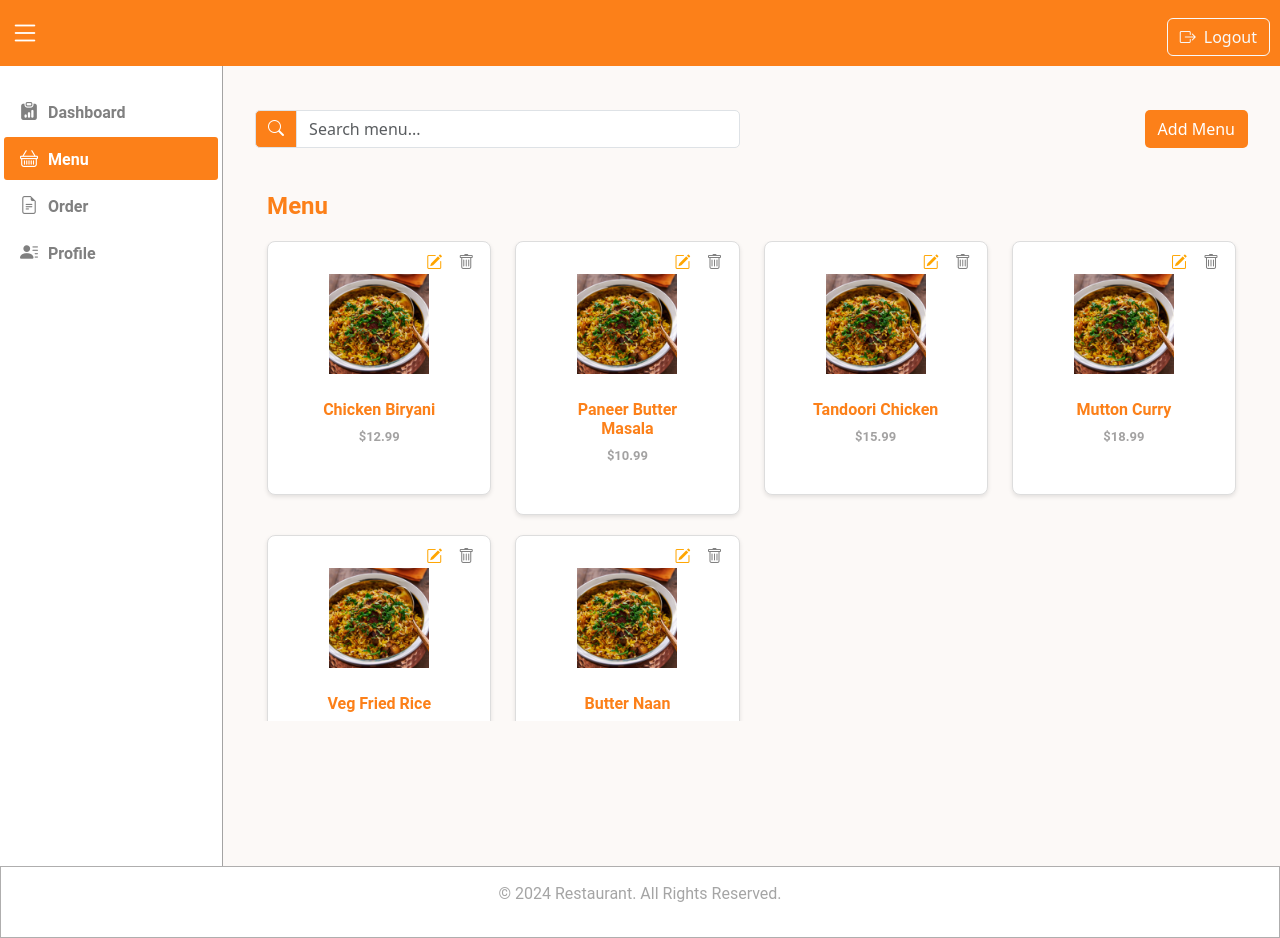
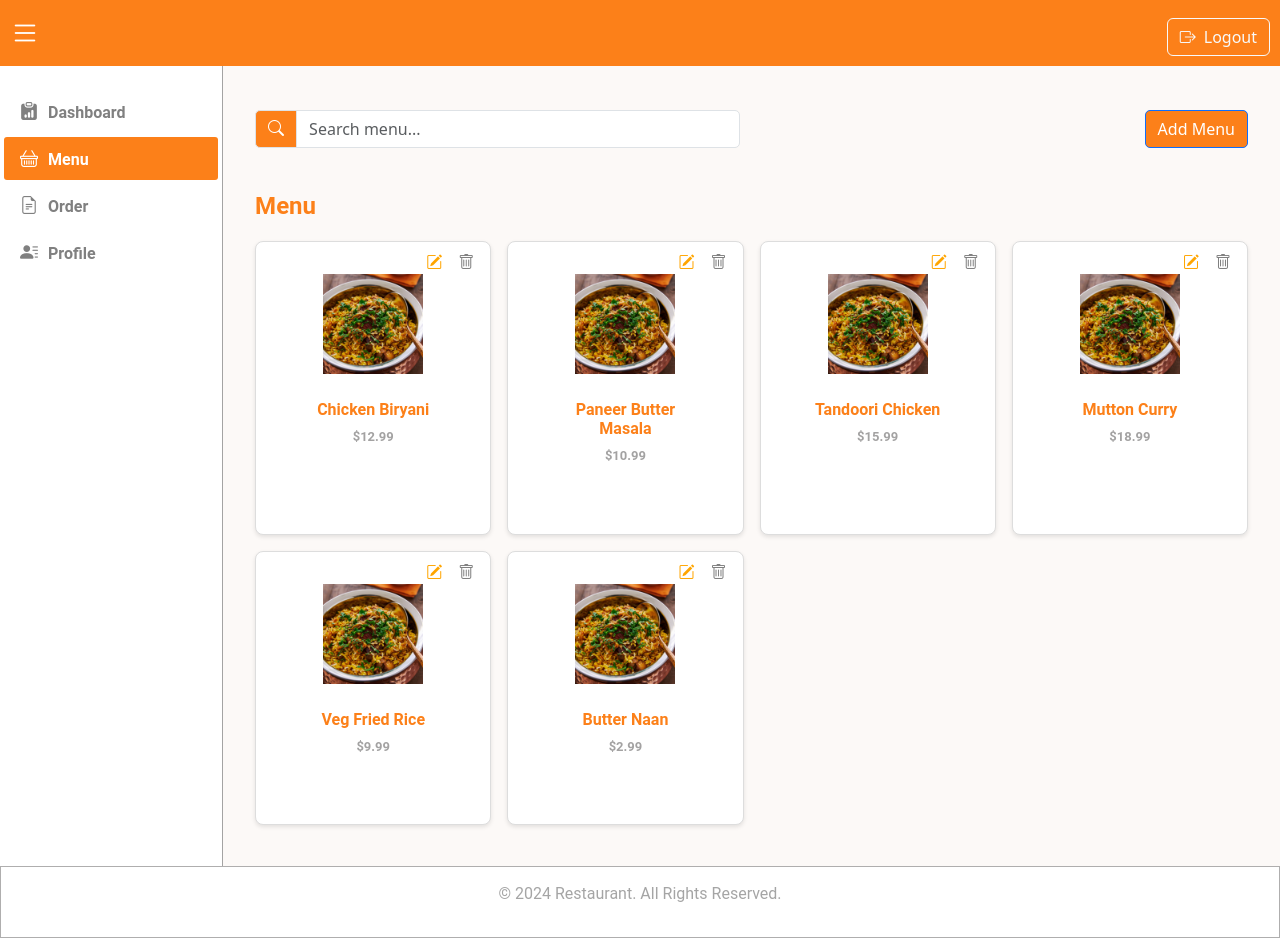
Before and after one commit to KesavanNanthagopal/react_setup, a React (Vite) app in the folder my-react-app/: page /menu in a window 1280 px wide. Built offline with nearby package versions, Linux system fonts and the light colour scheme.

Commit message:
menu design changes

```diff
--- a/my-react-app/src/container/Menu.tsx
+++ b/my-react-app/src/container/Menu.tsx
@@ -1,5 +1,5 @@
 import { useState } from 'react';
-import biryani from '../assets/images/biryani.jpg'
+import biryani from '../assets/images/biryani.jpg';
 import AddMenuModal from '../component/AddMenu';
 import { menuItems } from '../utils/const';
 import ConformationPopup from "../component/ConformationPopup";
@@ -9,33 +9,38 @@ function Menu() {
     const [showPopup, setShowPopup] = useState(false);
     const [menuId, setMenuId] = useState(null);
 
-    const handleEdit = (id: any) => {
-        setMenuId(id)
-        setIsModalVisible(true)
+    const handleEdit = (id:any) => {
+        setMenuId(id);
+        setIsModalVisible(true);
     };
 
-    const handleDelete = (id: any) => {
-        setMenuId(id)
-        setShowPopup(true)
+    const handleDelete = (id:any) => {
+        setMenuId(id);
+        setShowPopup(true);
     };
 
     const handleConformDelete = () => {
-        setShowPopup(false)
+        setShowPopup(false);
     };
 
     const handleCancel = () => {
-        setShowPopup(false)
+        setShowPopup(false);
     };
 
     const toggleModal = () => {
         setIsModalVisible(!isModalVisible);
     };
+
     return (
         <div className="container mt-4 menu">
             <div className="row mb-4">
-                <div className="col-md-6">
+                <div className="col-md-6 col-12 mb-2 mb-md-0">
                     <div className="input-group">
-                        <span className="input-group-text" id="basic-addon1" style={{ backgroundColor: "#FC8019", color: "#fff" }}>
+                        <span
+                            className="input-group-text"
+                            id="basic-addon1"
+                            style={{ backgroundColor: "#FC8019", color: "#fff" }}
+                        >
                             <i className="bi bi-search"></i>
                         </span>
                         <input
@@ -47,18 +52,17 @@ function Menu() {
                         />
                     </div>
                 </div>
-                <div className="col-md-6 text-end">
-                    <button className="btn" onClick={toggleModal}>
+                <div className="col-md-6 col-12 text-md-end text-center">
+                    <button className="btn btn-primary" onClick={toggleModal}>
                         Add Menu
                     </button>
                 </div>
             </div>
-            <div className="container mt-4 menu">
             <h3 className="menuheader">Menu</h3>
-                <div className="row menu-row" style={{ maxHeight: "40vh", overflowY: "auto" }}>
+            <div className="row row-cols-1 row-cols-sm-2 row-cols-md-3 row-cols-lg-4 g-3">
                 {menuItems.map((item) => (
-                        <div className="col-md-3" key={item.id}>
-                            <div className="card position-relative">
+                    <div className="col" key={item.id}>
+                        <div className="card h-100 position-relative">
                             <div className="position-absolute top-0 end-0 p-2">
                                 <i
                                     className="bi bi-pencil-square mx-2"
@@ -73,16 +77,14 @@ function Menu() {
                                     style={{ color: "gray", cursor: "pointer" }}
                                 ></i>
                             </div>
-
-                                <img src={biryani} className="card-img-top" alt={item.name} />
-                                <div className="card-body">
+                            <img src={biryani} className="card-img-top img-fluid" alt={item.name} />
+                            <div className="card-body text-center">
                                 <h5 className="card-title menuName">{item.name}</h5>
                                 <p className="card-text menuPrice">{item.price}</p>
                             </div>
                         </div>
                     </div>
                 ))}
-                </div>
             </div>
             <AddMenuModal isVisible={isModalVisible} onClose={toggleModal} />
             {showPopup && (
```
Lines whose indentation alone changed are shown as unchanged.
